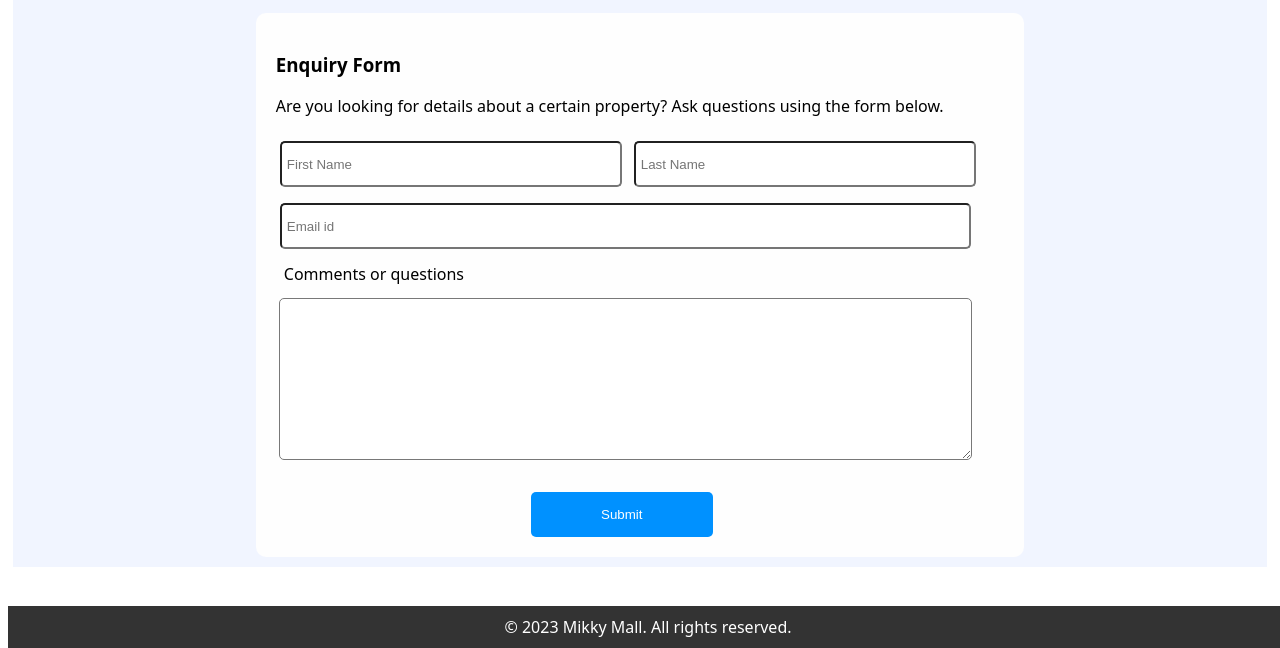
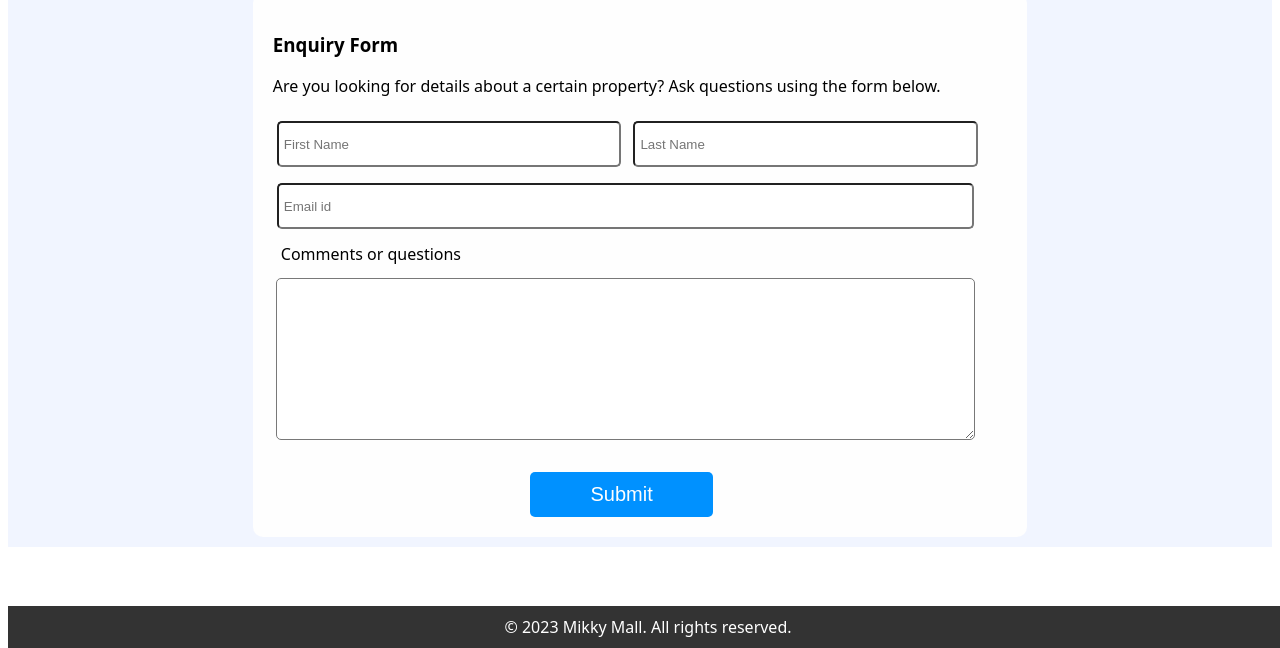
Before and after one commit to Sarmad426/web-design, a plain HTML site: page 2-Website/HTML/contact-form.html in a window 1280 px wide. Shown: the part 302-950 px from the top of the page. Drawn offline with Linux system fonts and the light colour scheme.

Commit message:
Removed extra code

```diff
--- a/2-Website/CSS/contact/cotact.css
+++ b/2-Website/CSS/contact/cotact.css
@@ -87,11 +87,12 @@ footer {
   padding: 3px 5px;
   border-radius: 5px;
   cursor: pointer;
+  font-size: 20px;
+  transition: 0.3s all;
 }
 
 .contact__us {
   background-color: rgb(241, 245, 255);
-  margin: 20px 5px;
   padding: 10px 20px;
   text-align: center;
 }
```
